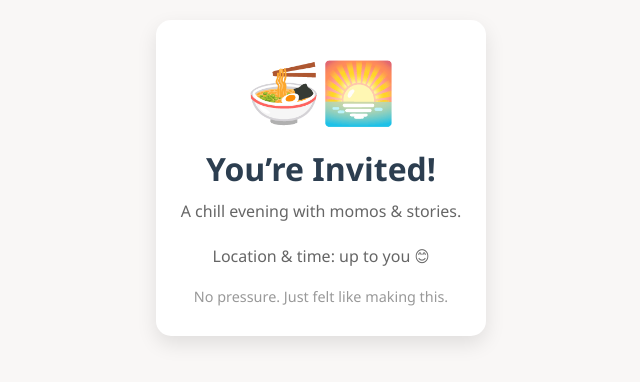
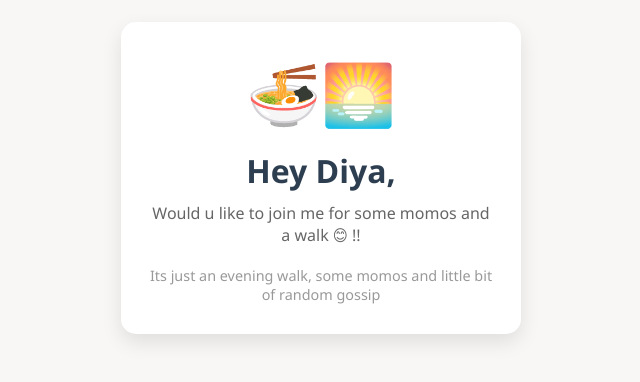
Before and after one commit to saikatsom1/trial1, a plain HTML site: page index.html in a window 1280 px wide. Shown: the part 222-604 px from the top of the page, without its empty margins (319-959 px from the left). Drawn offline with Linux system fonts and the light colour scheme.

Commit message:
Update index.html

```diff
--- a/index.html
+++ b/index.html
@@ -47,9 +47,9 @@
 <body>
   <div class="invite-card">
     <div class="icon">🍜🌅</div>
-    <h1>You’re Invited!</h1>
-    <p>A chill evening with momos & stories.<br /><br />Location & time: up to you 😊</p>
-    <div class="footer">No pressure. Just felt like making this.</div>
+    <h1>Hey Diya,</h1>
+    <p>Would u like to join me for some momos and a walk 😊 !!</p>
+    <div class="footer">Its just an evening walk, some momos and little bit of random gossip </div>
   </div>
 </body>
 </html>
```
